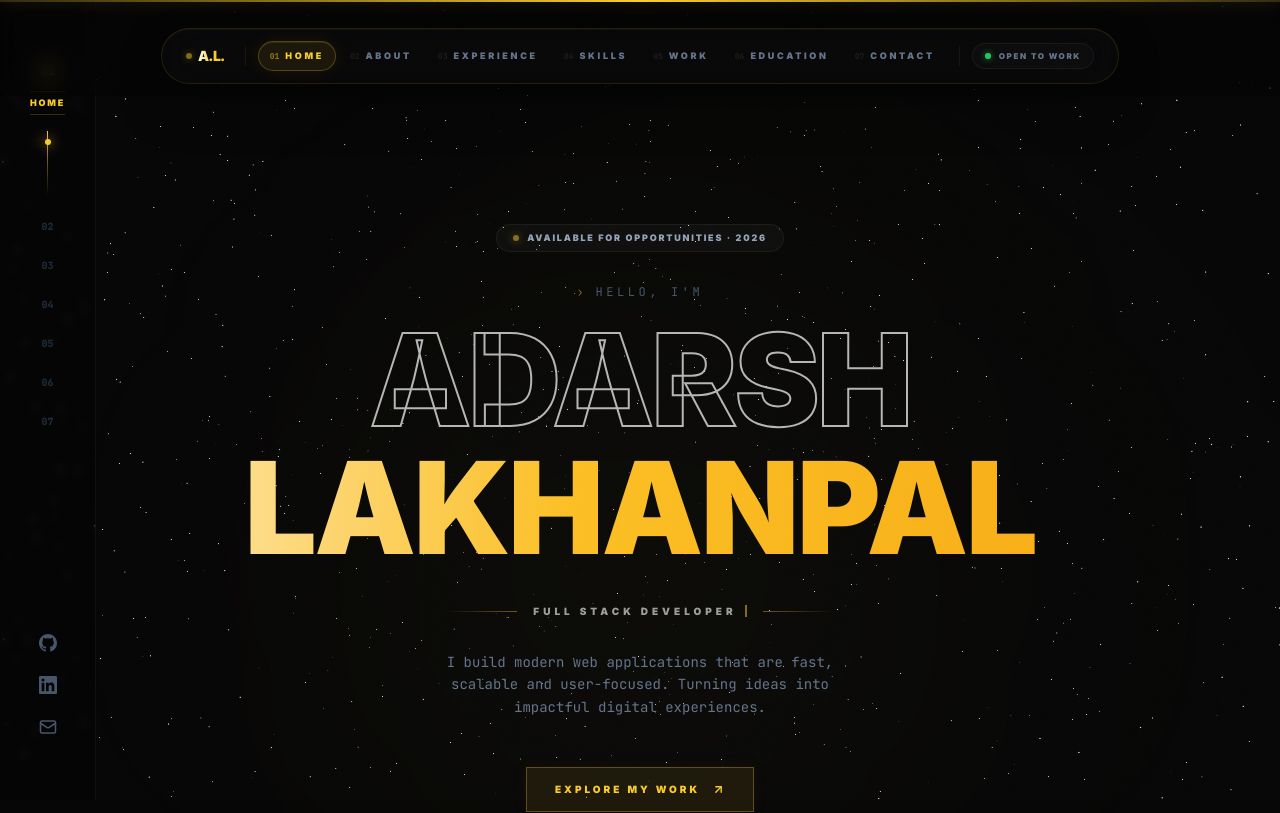
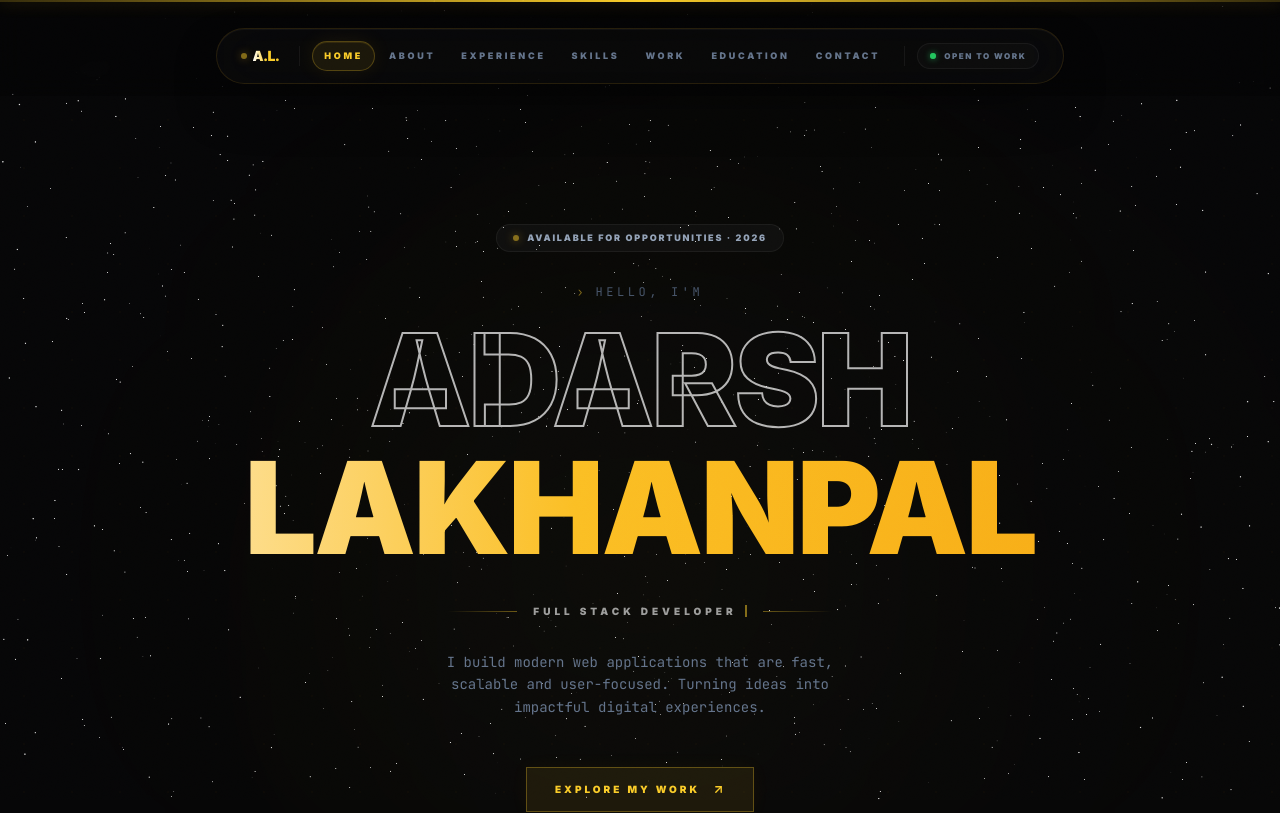
Before and after one commit to adarsh716/portfilio, a Next.js app: page / in a window 1280 px wide. Shown: the top 813 px of the page. Built offline with nearby package versions, Linux system fonts and the light colour scheme.

Commit message:
navbar fix

```diff
--- a/app/page.tsx
+++ b/app/page.tsx
@@ -6,7 +6,6 @@ import { Navbar } from "@/components/Navbar/Navbar";
 import { Projects } from "@/components/Projects/Projects";
 import { Education } from "@/components/Education/Education";
 import { SkillsSection } from "@/components/Skills/SkillsSection";
-import { ScrollTrackerSidebar } from "@/components/Navigation/ScrollTrackerSidebar";
 import { ExperienceSection } from "@/components/ExperienceSection/ExperienceSection";
 import { CustomCursor } from "@/components/Cursor/CustomCursor";
 import { motion } from "framer-motion";
@@ -45,7 +44,6 @@ export default function Home() {
     <main className="relative min-h-screen selection:bg-primary/20">
       <CustomCursor />
       <Navbar />
-      <ScrollTrackerSidebar />
       <Scene />
 
       <div className="relative z-10 pb-20">
--- a/components/Contact/ContactPageContent.tsx
+++ b/components/Contact/ContactPageContent.tsx
@@ -12,13 +12,13 @@ const contactDetails = [
     href: "mailto:alakhanpal2003@gmail.com",
     color: "#fbbf24",
   },
-  {
-    icon: Phone,
-    label: "Phone",
-    value: "8437516789",
-    href: "tel:8437516789",
-    color: "#60a5fa",
-  },
+  // {
+  //   icon: Phone,
+  //   label: "Phone",
+  //   value: "8437516789",
+  //   href: "tel:8437516789",
+  //   color: "#60a5fa",
+  // },
   {
     icon: MapPin,
     label: "Location",
--- a/components/Navbar/Navbar.tsx
+++ b/components/Navbar/Navbar.tsx
@@ -7,13 +7,13 @@ import { usePathname } from "next/navigation";
 import Link from "next/link";
 
 const navLinks = [
-  { name: "Home",       href: "/",           anchor: "hero" },
-  { name: "About",      href: "/about",       anchor: "about" },
-  { name: "Experience", href: "/experience",  anchor: "experience" },
-  { name: "Skills",     href: "/skills",      anchor: "skills" },
-  { name: "Work",       href: "/projects",    anchor: "projects" },
-  { name: "Education",  href: "/education",   anchor: "education" },
-  { name: "Contact",    href: "/contact",     anchor: "contact" },
+  { name: "Home",       href: "/" },
+  { name: "About",      href: "/about" },
+  { name: "Experience", href: "/experience" },
+  { name: "Skills",     href: "/skills" },
+  { name: "Work",       href: "/projects" },
+  { name: "Education",  href: "/education" },
+  { name: "Contact",    href: "/contact" },
 ];
 
 export const Navbar = () => {
@@ -34,33 +34,13 @@ export const Navbar = () => {
   }, []);
 
   useEffect(() => {
-    if (!isHome) {
-      const match = navLinks.find((l) => l.href === pathname);
+    const match = navLinks.find((l) => {
+      if (l.href === "/" && pathname === "/") return true;
+      if (l.href !== "/" && pathname.startsWith(l.href)) return true;
+      return false;
+    });
     if (match) setActive(match.name);
-      return;
-    }
-    const observer = new IntersectionObserver(
-      (entries) => {
-        for (const entry of entries) {
-          if (entry.isIntersecting) {
-            const match = navLinks.find((l) => l.anchor === entry.target.id);
-            if (match) setActive(match.name);
-          }
-        }
-      },
-      { rootMargin: "-40% 0px -60% 0px" }
-    );
-    navLinks.forEach(({ anchor }) => {
-      const el = document.getElementById(anchor);
-      if (el) observer.observe(el);
-    });
-    return () => observer.disconnect();
-  }, [isHome, pathname]);
-
-  const scrollTo = (anchor: string) => {
-    const el = document.getElementById(anchor);
-    if (el) el.scrollIntoView({ behavior: "smooth", block: "start" });
-  };
+  }, [pathname]);
 
   const NavItem = ({
     link,
@@ -72,16 +52,11 @@ export const Navbar = () => {
     className?: string;
   }) => {
     const isActive = active === link.name;
-    const idx = navLinks.findIndex((l) => l.name === link.name) + 1;
 
     return (
       <Link
         href={link.href}
-        onClick={(e) => {
-          if (isHome && link.anchor) {
-            e.preventDefault();
-            scrollTo(link.anchor);
-          }
+        onClick={() => {
           setActive(link.name);
           onClick?.();
         }}
@@ -94,13 +69,6 @@ export const Navbar = () => {
             transition={{ type: "spring", stiffness: 380, damping: 30 }}
           />
         )}
-        <span
-          className={`relative text-[8px] font-black font-mono transition-all duration-300 ${
-            isActive ? "text-primary/50" : "text-white/[0.08] group-hover:text-primary/30"
-          }`}
-        >
-          {String(idx).padStart(2, "0")}
-        </span>
         <span
           className={`relative text-[9px] font-black uppercase tracking-[0.3em] transition-all duration-300 ${
             isActive ? "text-primary" : "text-slate-500 group-hover:text-white"
@@ -145,24 +113,12 @@ export const Navbar = () => {
           >
             {/* Logo */}
             <div className="flex items-center mr-2">
-              {isHome ? (
-                <button
-                  onClick={() => scrollTo("hero")}
-                  className="flex items-center gap-1.5 group"
-                >
-                  <div className="w-1.5 h-1.5 rounded-full bg-primary shadow-[0_0_8px_rgba(251,191,36,0.8)] animate-pulse" />
-                  <span className="text-sm font-black tracking-tighter text-transparent bg-clip-text bg-gradient-to-r from-white via-primary to-primary group-hover:opacity-80 transition-opacity">
-                    A.L.
-                  </span>
-                </button>
-              ) : (
               <Link href="/" className="flex items-center gap-1.5 group">
                 <div className="w-1.5 h-1.5 rounded-full bg-primary shadow-[0_0_8px_rgba(251,191,36,0.8)] animate-pulse" />
                 <span className="text-sm font-black tracking-tighter text-transparent bg-clip-text bg-gradient-to-r from-white via-primary to-primary group-hover:opacity-80 transition-opacity">
                   A.L.
                 </span>
               </Link>
-              )}
             </div>
 
             <div className="w-px h-5 bg-white/[0.06] hidden md:block mx-1" />
@@ -212,12 +168,11 @@ export const Navbar = () => {
                 <span className="text-[9px] font-black uppercase tracking-[0.3em] text-primary">Navigation</span>
                 <div className="w-1.5 h-1.5 rounded-full bg-primary animate-pulse shadow-[0_0_8px_rgba(251,191,36,0.8)]" />
               </div>
-              {navLinks.map((link, i) => (
+              {navLinks.map((link) => (
                 <Link
                   key={link.name}
                   href={link.href}
                   onClick={() => {
-                    if (isHome && link.anchor) scrollTo(link.anchor);
                     setActive(link.name);
                     setIsOpen(false);
                   }}
@@ -227,9 +182,6 @@ export const Navbar = () => {
                       : "text-slate-400 hover:text-white hover:bg-white/[0.03]"
                   }`}
                 >
-                  <span className="text-[7px] font-black font-mono text-primary/40 w-4">
-                    {String(i + 1).padStart(2, "0")}
-                  </span>
                   <span className="text-[10px] font-black uppercase tracking-[0.25em]">{link.name}</span>
                   {active === link.name && (
                     <div className="ml-auto w-1 h-1 rounded-full bg-primary" />
```
Lines whose indentation alone changed are shown as unchanged.
